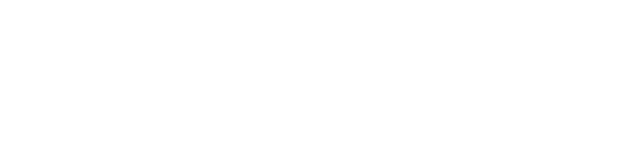
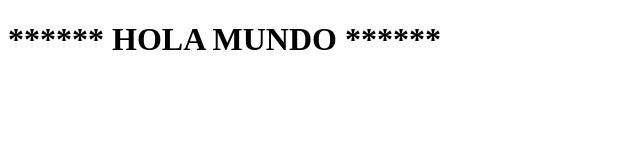
Before and after one commit to murielgs7/AIproject, a plain HTML site: page Index.html in a window 1280 px wide. Shown: the whole page, without its empty margins (0-640 px from the left). Drawn offline with Linux system fonts and the light colour scheme.

Commit message:
first commit

```diff
--- a/Index.html
+++ b/Index.html
@@ -9,6 +9,6 @@
 <body>
 
 </body>
-<h1 ****** HOLA MUNDO ******</h1>
+<h1> ****** HOLA MUNDO ******</h1>
 
 </html>
```
